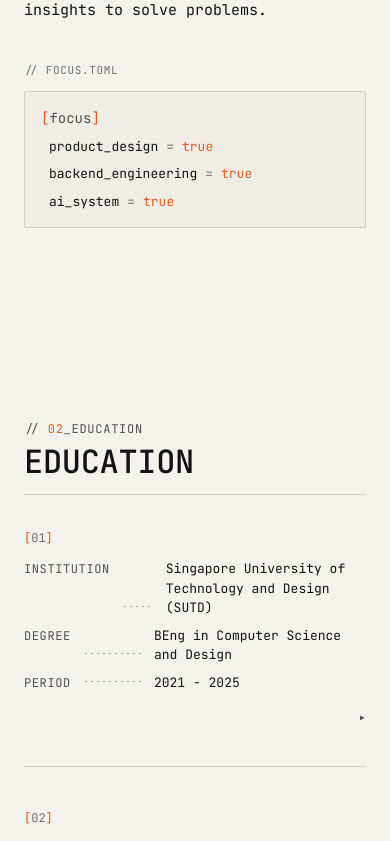
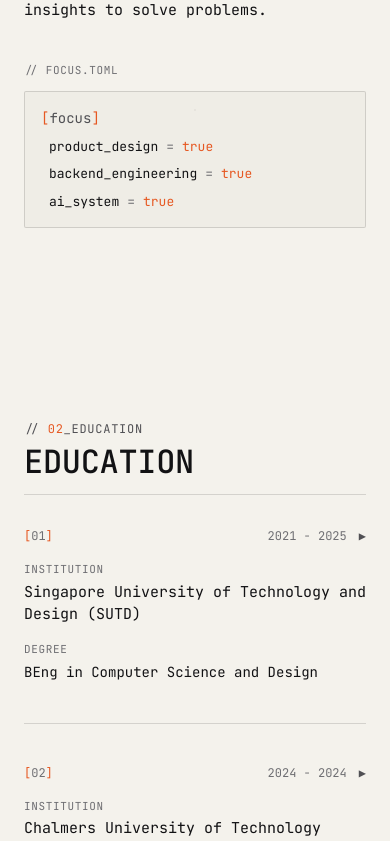
Before and after one commit to verneylmavt/verneylmavt.vercel.app, a Next.js app: page / in a window 390 px wide. Shown: the part 1156-1997 px from the top of the page. Built offline with nearby package versions, Linux system fonts and the light colour scheme.

Commit message:
Update: Refactor EducationRow and Hero components for improved layout, responsiveness, and visual representation

```diff
--- a/src/components/site/EducationRow.tsx
+++ b/src/components/site/EducationRow.tsx
@@ -17,20 +17,53 @@ function EducationKeyValue({
   valueClassName?: string;
 }) {
   return (
-    <div className="grid grid-cols-[auto_minmax(2rem,1fr)_minmax(0,62%)] items-baseline gap-3 text-[0.8125rem] sm:text-sm md:grid-cols-[auto_minmax(2rem,1fr)_minmax(0,1fr)]">
+    <div className="grid grid-cols-[7rem_minmax(2rem,1fr)_minmax(0,1fr)] items-baseline gap-3 text-sm lg:grid-cols-[7.5rem_minmax(3rem,1fr)_minmax(26rem,34rem)] xl:grid-cols-[7.5rem_minmax(4rem,1fr)_36rem]">
       <span className="shrink-0 text-[0.75rem] uppercase tracking-[0.05em] text-muted">
         {k}
       </span>
       <DotLeader />
       <span
-        className={cn(
-          "min-w-0 break-words text-left text-foreground",
-          valueClassName,
-        )}
+        className={cn("min-w-0 break-words text-left text-foreground", valueClassName)}
       >
         {v}
       </span>
     </div>
+  );
+}
+
+function DescriptionPanel({
+  id,
+  item,
+  reduced,
+}: {
+  id: string;
+  item: EducationItem;
+  reduced: boolean | null;
+}) {
+  return (
+    <motion.div
+      id={id}
+      key={id}
+      initial={reduced ? false : { height: 0, opacity: 0 }}
+      animate={{ height: "auto", opacity: 1 }}
+      exit={reduced ? { opacity: 0 } : { height: 0, opacity: 0 }}
+      transition={
+        reduced
+          ? { duration: 0 }
+          : { duration: 0.22, ease: [0.2, 0, 0.13, 1] }
+      }
+      className="overflow-hidden"
+    >
+      <p className="mt-3 max-w-3xl text-[0.8125rem] leading-[1.6] text-muted-soft md:text-[0.9375rem]">
+        <span className="text-muted-soft/70" aria-hidden="true">
+          {"/* "}
+        </span>
+        {item.description}
+        <span className="text-muted-soft/70" aria-hidden="true">
+          {" */"}
+        </span>
+      </p>
+    </motion.div>
   );
 }
 
@@ -47,65 +80,97 @@ export function EducationRow({
 }) {
   const reduced = useReducedMotion();
   const id = `edu-${index}`;
+  const mobilePanelId = `${id}-mobile-panel`;
+  const desktopPanelId = `${id}-panel`;
   const hasDescription = !!item.description?.trim();
+  const period = `${item.start} - ${item.end}`;
 
   return (
     <li>
-      <div className="grid gap-y-3 md:grid-cols-[2.5rem_1fr_1.25rem] md:gap-x-3 items-start">
-        {/* Index with brackets — matches Work */}
+      <div className="md:hidden">
+        <div className="flex items-center justify-between gap-3">
+          <span className="text-[0.75rem] tabular-nums whitespace-nowrap">
+            <span className="text-[rgb(var(--accent))]">[</span>
+            <span className="text-muted-soft">{padIndex(index + 1)}</span>
+            <span className="text-[rgb(var(--accent))]">]</span>
+          </span>
+          <div className="flex items-center gap-3">
+            <span className="text-[0.75rem] tabular-nums text-muted-soft">
+              {period}
+            </span>
+            {hasDescription ? (
+              <button
+                type="button"
+                onClick={onToggle}
+                aria-expanded={open}
+                aria-controls={mobilePanelId}
+                aria-label={open ? "Hide description" : "Show description"}
+                className={cn(
+                  "text-[0.75rem] text-muted transition-transform duration-[var(--dur-base)] hover:text-foreground",
+                  open ? "rotate-90" : "",
+                )}
+              >
+                ▶
+              </button>
+            ) : null}
+          </div>
+        </div>
+
+        <div className="mt-4 grid gap-4">
+          <div>
+            <p className="mb-1 text-[0.6875rem] uppercase tracking-[0.06em] text-muted-soft">
+              institution
+            </p>
+            <h3 className="text-[0.9375rem] leading-[1.45] text-foreground">
+              {item.institution}
+            </h3>
+          </div>
+          <div>
+            <p className="mb-1 text-[0.6875rem] uppercase tracking-[0.06em] text-muted-soft">
+              degree
+            </p>
+            <p className="text-[0.875rem] leading-[1.5] text-foreground">
+              {item.title}
+            </p>
+          </div>
+        </div>
+
+        <AnimatePresence initial={false}>
+          {open && hasDescription ? (
+            <DescriptionPanel id={mobilePanelId} item={item} reduced={reduced} />
+          ) : null}
+        </AnimatePresence>
+      </div>
+
+      <div className="hidden items-start gap-y-3 md:grid md:grid-cols-[2.5rem_1fr_1.25rem] md:gap-x-3">
         <span className="text-[0.75rem] tabular-nums whitespace-nowrap pt-0.5">
           <span className="text-[rgb(var(--accent))]">[</span>
           <span className="text-muted-soft">{padIndex(index + 1)}</span>
           <span className="text-[rgb(var(--accent))]">]</span>
         </span>
 
-        {/* Spec block (always visible) */}
-        <div className="flex flex-col gap-2 min-w-0">
+        <div className="flex min-w-0 flex-col gap-2">
           <EducationKeyValue
             k="institution"
             v={item.institution}
             valueClassName="md:whitespace-nowrap md:overflow-hidden md:text-ellipsis"
           />
           <EducationKeyValue k="degree" v={item.title} />
-          <EducationKeyValue k="period" v={`${item.start} - ${item.end}`} />
+          <EducationKeyValue k="period" v={period} />
 
-          {/* Description — hidden by default, revealed via chevron */}
           <AnimatePresence initial={false}>
             {open && hasDescription ? (
-              <motion.div
-                id={`${id}-panel`}
-                key="panel"
-                initial={reduced ? false : { height: 0, opacity: 0 }}
-                animate={{ height: "auto", opacity: 1 }}
-                exit={reduced ? { opacity: 0 } : { height: 0, opacity: 0 }}
-                transition={
-                  reduced
-                    ? { duration: 0 }
-                    : { duration: 0.22, ease: [0.2, 0, 0.13, 1] }
-                }
-                className="overflow-hidden"
-              >
-                <p className="mt-2 text-[0.9375rem] leading-[1.6] text-muted-soft max-w-3xl">
-                  <span className="text-muted-soft/70" aria-hidden="true">
-                    {"/* "}
-                  </span>
-                  {item.description}
-                  <span className="text-muted-soft/70" aria-hidden="true">
-                    {" */"}
-                  </span>
-                </p>
-              </motion.div>
+              <DescriptionPanel id={desktopPanelId} item={item} reduced={reduced} />
             ) : null}
           </AnimatePresence>
         </div>
 
-        {/* Chevron toggle — only when there's a description to expand */}
         {hasDescription ? (
           <button
             type="button"
             onClick={onToggle}
             aria-expanded={open}
-            aria-controls={`${id}-panel`}
+            aria-controls={desktopPanelId}
             aria-label={open ? "Hide description" : "Show description"}
             className={cn(
               "justify-self-end text-[0.75rem] text-muted hover:text-foreground",
@@ -113,7 +178,7 @@ export function EducationRow({
               open ? "rotate-90" : "",
             )}
           >
-            ▸
+            ▶
           </button>
         ) : (
           <span aria-hidden="true" />
--- a/src/components/site/Footer.tsx
+++ b/src/components/site/Footer.tsx
@@ -6,7 +6,7 @@ export function Footer() {
       <Hairline className="mb-6" />
       <div className="flex flex-col sm:flex-row sm:items-baseline sm:justify-between gap-2 text-[0.6875rem] tracking-[0.04em] text-muted-soft">
         <p>
-          © verneylmavt — built with next 16 · react 19 · typescript · tailwind v4
+          © verneylmavt — built with ♡
         </p>
         <p aria-hidden="true">{"// inspired by swiss design"}</p>
       </div>
--- a/src/components/site/Hero.tsx
+++ b/src/components/site/Hero.tsx
@@ -5,7 +5,7 @@ import { useReducedMotion } from "framer-motion";
 import type { SiteContent } from "@/content/site";
 import { Glyph } from "@/components/ui/glyphs";
 import { BlinkingCaret } from "@/components/ui/BlinkingCaret";
-import { KeyValue } from "@/components/ui/KeyValue";
+import { DotLeader } from "@/components/ui/DotLeader";
 import { Hairline } from "@/components/ui/Hairline";
 import { ScrambleText, fireScramble } from "@/components/ui/ScrambleText";
 import { MiniTerminal } from "./MiniTerminal";
@@ -23,12 +23,43 @@ const serverMountedSnapshot = () => false;
 // ASCII art spelling "VERNEYLMAVT" — shown briefly when the user clicks the
 // hero name. ANSI Shadow block-letter style. Width is intentional; on narrow
 // screens the <pre> scrolls horizontally inside the hero column.
-const ASCII_ART = `██╗   ██╗███████╗██████╗ ███╗   ██╗███████╗██╗   ██╗██╗     ███╗   ███╗ █████╗ ██╗   ██╗████████╗
-██║   ██║██╔════╝██╔══██╗████╗  ██║██╔════╝╚██╗ ██╔╝██║     ████╗ ████║██╔══██╗██║   ██║╚══██╔══╝
-██║   ██║█████╗  ██████╔╝██╔██╗ ██║█████╗   ╚████╔╝ ██║     ██╔████╔██║███████║██║   ██║   ██║
-╚██╗ ██╔╝██╔══╝  ██╔══██╗██║╚██╗██║██╔══╝    ╚██╔╝  ██║     ██║╚██╔╝██║██╔══██║╚██╗ ██╔╝   ██║
- ╚████╔╝ ███████╗██║  ██║██║ ╚████║███████╗   ██║   ███████╗██║ ╚═╝ ██║██║  ██║ ╚████╔╝    ██║
-  ╚═══╝  ╚══════╝╚═╝  ╚═╝╚═╝  ╚═══╝╚══════╝   ╚═╝   ╚══════╝╚═╝     ╚═╝╚═╝  ╚═╝  ╚═══╝     ╚═╝   `;
+const ASCII_ART =
+`
+███████╗██╗    ██╗   ██╗███████╗██████╗ ███╗   ██╗
+██╔════╝██║    ██║   ██║██╔════╝██╔══██╗████╗  ██║
+█████╗  ██║    ██║   ██║█████╗  ██████╔╝██╔██╗ ██║
+██╔══╝  ██║    ╚██╗ ██╔╝██╔══╝  ██╔══██╗██║╚██╗██║
+███████╗███████╗╚████╔╝ ███████╗██║  ██║██║ ╚████║
+╚══════╝╚══════╝ ╚═══╝  ╚══════╝╚═╝  ╚═╝╚═╝  ╚═══╝
+
+███╗   ██╗███████╗██╗   ██╗██╗     ███╗   ███╗ █████╗ ██╗   ██╗
+████╗  ██║██╔════╝╚██╗ ██╔╝██║     ████╗ ████║██╔══██╗██║   ██║
+██╔██╗ ██║█████╗   ╚████╔╝ ██║     ██╔████╔██║███████║██║   ██║
+██║╚██╗██║██╔══╝    ╚██╔╝  ██║     ██║╚██╔╝██║██╔══██║╚██╗ ██╔╝
+██║ ╚████║███████╗   ██║   ███████╗██║ ╚═╝ ██║██║  ██║ ╚████╔╝
+╚═╝  ╚═══╝╚══════╝   ╚═╝   ╚══════╝╚═╝     ╚═╝╚═╝  ╚═╝  ╚═══╝
+
+████████╗ █████╗ ███╗   ██╗███╗   ██╗██╗   ██╗
+╚══██╔══╝██╔══██╗████╗  ██║████╗  ██║╚██╗ ██╔╝
+   ██║   ███████║██╔██╗ ██║██╔██╗ ██║ ╚████╔╝
+   ██║   ██╔══██║██║╚██╗██║██║╚██╗██║  ╚██╔╝
+   ██║   ██║  ██║██║ ╚████║██║ ╚████║   ██║
+   ╚═╝   ╚═╝  ╚═╝╚═╝  ╚═══╝╚═╝  ╚═══╝   ╚═╝
+  `;
+
+function HeroMetaRow({ label, value }: { label: string; value: string }) {
+  return (
+    <div className="grid grid-cols-[auto_minmax(0,1fr)] items-baseline gap-x-3 gap-y-1 text-[0.8125rem] sm:grid-cols-[auto_minmax(1.5rem,1fr)_max-content] sm:text-sm">
+      <span className="shrink-0 text-[0.6875rem] uppercase tracking-[0.05em] text-muted sm:text-[0.75rem]">
+        {label}
+      </span>
+      <DotLeader className="hidden sm:block" />
+      <span className="min-w-0 break-words text-foreground sm:whitespace-nowrap sm:break-normal">
+        {value}
+      </span>
+    </div>
+  );
+}
 
 export function Hero({ site }: { site: SiteContent }) {
   const reducedMotion = useReducedMotion();
@@ -242,9 +273,11 @@ export function Hero({ site }: { site: SiteContent }) {
           <p className="text-[0.6875rem] tracking-[0.08em] uppercase text-muted-soft mb-3">
             {"// metadata"}
           </p>
-          <div className="flex flex-col gap-3 max-w-sm">
-            <KeyValue k="role" v={site.roleTitle} />
-            {site.location ? <KeyValue k="location" v={site.location} /> : null}
+          <div className="flex max-w-md flex-col gap-3">
+            <HeroMetaRow label="role" value={site.roleTitle} />
+            {site.location ? (
+              <HeroMetaRow label="location" value={site.location} />
+            ) : null}
           </div>
 
           {/* Photography cross-promo */}
```
